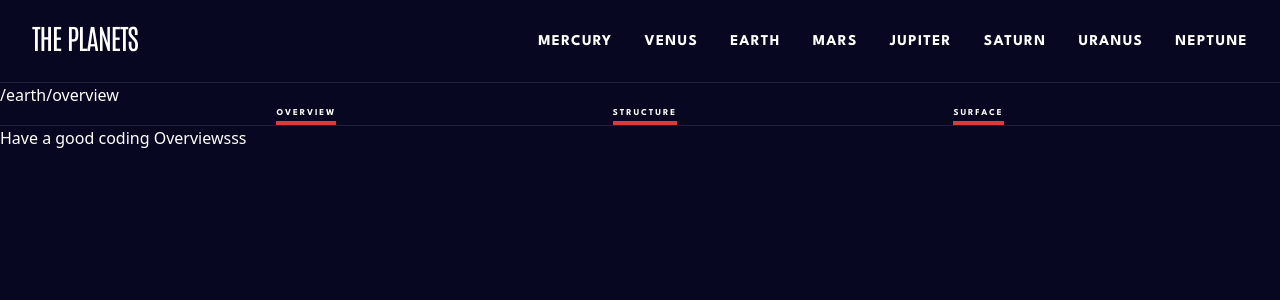
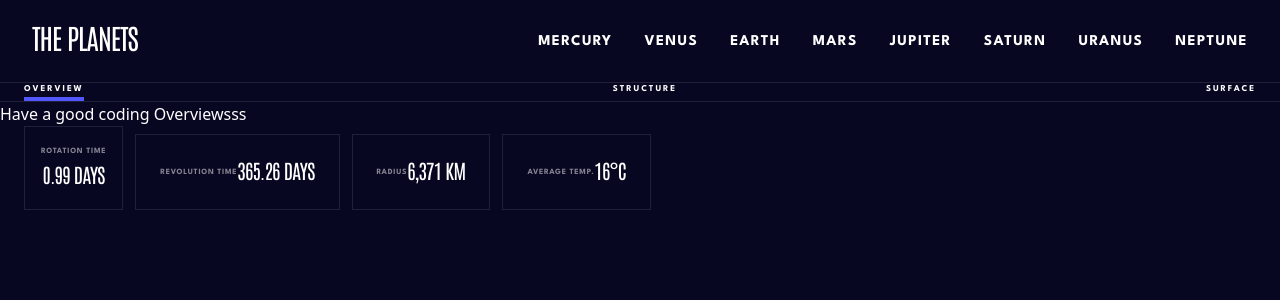
Before and after one commit to kamiliano1/planets-facts-site, a Next.js app: page /earth/overview in a window 1280 px wide. Shown: the top 300 px of the page. Built offline with nearby package versions, Linux system fonts and the light colour scheme.

Commit message:
Started layout for main page

```diff
--- a/src/app/[planets]/layout.tsx
+++ b/src/app/[planets]/layout.tsx
@@ -1,6 +1,6 @@
 import MainBar from "@/layout/Mainbar/MainBar";
 import React from "react";
-
+import { data } from "@/data/data";
 export default function Layout({
   children,
   params,
@@ -9,11 +9,40 @@ export default function Layout({
   params: { planets: string };
 }) {
   const planetName = params.planets;
+  const planetData = data.find(
+    (item) => item.name.toLocaleLowerCase() === planetName.toLocaleLowerCase()
+  );
   return (
     <main>
       <MainBar planetName={planetName} />
       <span className="block border-b-[1px] border-opacity-10 border-FFFFF"></span>
       {children}
+      <div className="px-6 space-y-2 sm:flex sm:space-x-3">
+        <div className="uppercase flex sm:flex-col px-6 sm:px-4 items-center justify-between border-[1px] border-FFFFF border-opacity-10">
+          <p className="py-4 sm:pb-0 text-H4Tablet opacity-50">Rotation Time</p>{" "}
+          <p className="text-H2Mobile font-antonio -mt-1 sm:mt-0 sm:mb-5">
+            {planetData?.rotation}
+          </p>
+        </div>
+        <div className="uppercase flex px-6 items-center justify-between border-[1px] border-FFFFF border-opacity-10">
+          <p className="py-4 text-H4Tablet opacity-50">Revolution Time</p>{" "}
+          <p className="text-H2Mobile font-antonio -mt-1">
+            {planetData?.revolution}
+          </p>
+        </div>
+        <div className="uppercase flex px-6 items-center justify-between border-[1px] border-FFFFF border-opacity-10">
+          <p className="py-4 text-H4Tablet opacity-50">Radius</p>{" "}
+          <p className="text-H2Mobile font-antonio -mt-1">
+            {planetData?.radius}
+          </p>
+        </div>
+        <div className="uppercase flex px-6 items-center justify-between border-[1px] border-FFFFF border-opacity-10">
+          <p className="py-4 text-H4Tablet opacity-50">Average Temp.</p>{" "}
+          <p className="text-H2Mobile font-antonio -mt-1">
+            {planetData?.temperature}
+          </p>
+        </div>
+      </div>
     </main>
   );
 }
--- a/src/data/data.ts
+++ b/src/data/data.ts
@@ -3,6 +3,7 @@ export const data = [
     name: "Mercury",
     href: "/mercury/overview",
     color: "bg-dots-mercury",
+    border: "border-b-dots-mercury",
     overview: {
       content:
         "Mercury is the smallest planet in the Solar System and the closest to the Sun. Its orbit around the Sun takes 87.97 Earth days, the shortest of all the Sun's planets. Mercury is one of four terrestrial planets in the Solar System, and is a rocky body like Earth.",
@@ -33,6 +34,7 @@ export const data = [
     name: "Venus",
     href: "/venus/overview",
     color: "bg-dots-venus",
+    border: "border-b-dots-venus",
     overview: {
       content:
         "Venus is the second planet from the Sun. It is named after the Roman goddess of love and beauty. As the brightest natural object in Earth's night sky after the Moon, Venus can cast shadows and can be, on rare occasions, visible to the naked eye in broad daylight.",
@@ -62,6 +64,7 @@ export const data = [
     name: "Earth",
     href: "/earth/overview",
     color: "bg-dots-earth",
+    border: "border-b-dots-earth",
     overview: {
       content:
         "Third planet from the Sun and the only known planet to harbor life. About 29.2% of Earth's surface is land with remaining 70.8% is covered with water. Earth's distance from the Sun, physical properties and geological history have allowed life to evolve and thrive.",
@@ -91,6 +94,7 @@ export const data = [
     name: "Mars",
     href: "/mars/overview",
     color: "bg-dots-mars",
+    border: "border-b-dots-mars",
     overview: {
       content:
         'Mars is the fourth planet from the Sun and the second-smallest planet in the Solar System, being larger than only Mercury. In English, Mars carries the name of the Roman god of war and is often referred to as the "Red Planet".',
@@ -120,6 +124,7 @@ export const data = [
     name: "Jupiter",
     href: "/jupiter/overview",
     color: "bg-dots-jupiter",
+    border: "border-b-dots-jupiter",
     overview: {
       content:
         "Jupiter is the fifth planet from the Sun and the largest in the Solar System. It is a gas giant with a mass two and a half times that of all the other planets in the Solar System combined, but less than one-thousandth the mass of the Sun.",
@@ -150,6 +155,7 @@ export const data = [
     name: "Saturn",
     href: "/saturn/overview",
     color: "bg-dots-saturn",
+    border: "border-b-dots-saturn",
     overview: {
       content:
         "Saturn is the sixth planet from the Sun and the second-largest in the Solar System, after Jupiter. It is a gas giant with an average radius of about nine and a half times that of Earth. It only has one-eighth the average density of Earth.",
@@ -179,6 +185,7 @@ export const data = [
     name: "Uranus",
     href: "/uranus/overview",
     color: "bg-dots-uranus",
+    border: "border-b-dots-uranus",
     overview: {
       content:
         "Uranus is the seventh planet from the Sun. Its name is a reference to the Greek god of the sky, Uranus according to Greek mythology, was the great-grandfather of Ares. It has the third-largest planetary radius and fourth-largest planetary mass in the Solar System.",
@@ -208,6 +215,7 @@ export const data = [
     name: "Neptune",
     href: "/neptune/overview",
     color: "bg-dots-neptune",
+    border: "border-b-dots-neptune",
     overview: {
       content:
         "Neptune is the eighth and farthest-known Solar planet from the Sun. In the Solar System, it is the fourth-largest planet by diameter, the third-most-massive planet, and the densest giant planet. It is 17 times the mass of Earth, more massive than its near-twin Uranus.",
--- a/src/layout/Mainbar/MainLinks.tsx
+++ b/src/layout/Mainbar/MainLinks.tsx
@@ -5,7 +5,7 @@ import Link from "next/link";
 import * as NavigationMenu from "@radix-ui/react-navigation-menu";
 import { Url } from "next/dist/shared/lib/router/router";
 import clsx from "clsx";
-
+import { data } from "@/data/data";
 type MainLinksProps = { planetName: string };
 
 const links = [
@@ -20,25 +20,28 @@ const links = [
 const MainLink = ({
   href,
   children,
-  dotColor,
+  borderColor,
   planetName,
   ...props
 }: {
   href: Url;
   children: React.ReactNode;
-  dotColor: string;
+  borderColor: string;
   planetName: string;
 }) => {
   const pathname = usePathname();
-  const isActive = pathname === href;
-
+  const isActive = pathname.includes(href.toString());
   return (
-    <NavigationMenu.Item className="border-b-[4px] border-100">
+    <NavigationMenu.Item
+      className={clsx(`${borderColor}`, {
+        "border-b-[4px]": isActive,
+      })}
+    >
       <Link href={`/${planetName}/${href}`} passHref legacyBehavior>
         <NavigationMenu.Link
           active={isActive}
           {...props}
-          className="flex items-center uppercase font-spartan text-H3Tablet py-5 sm:py-0"
+          className="flex items-center uppercase font-spartan text-H3Tablet pb-4 sm:py-0"
         >
           {children}
         </NavigationMenu.Link>
@@ -48,17 +51,15 @@ const MainLink = ({
 };
 
 const MainLinks: React.FC<MainLinksProps> = ({ planetName }) => {
-  const pathname = usePathname();
   return (
     <NavigationMenu.Root>
-      {pathname}
-      <NavigationMenu.List className="flex justify-evenly">
+      <NavigationMenu.List className="flex justify-between px-6">
         {links.map((item) => (
           <MainLink
             href={item.href}
             key={item.name}
             planetName={planetName}
-            dotColor={"item.color"}
+            borderColor={`border-b-dots-${planetName}`}
           >
             {item.name}
           </MainLink>
--- a/src/layout/Navbar/Navbar.tsx
+++ b/src/layout/Navbar/Navbar.tsx
@@ -17,7 +17,7 @@ const Navbar: React.FC<NavbarProps> = () => {
           />
         </div>
 
-        <span className="border-b-[1px] border-opacity-10 my-4 border-FFFFF block sm:hidden"></span>
+        <span className="border-b-[1px] border-opacity-10 mt-4 mb-5 border-FFFFF block sm:hidden"></span>
         <NavLinks
           isNavbarOpen={isNavbarOpen}
           setIsNavbarOpen={setIsNavbarOpen}
```
